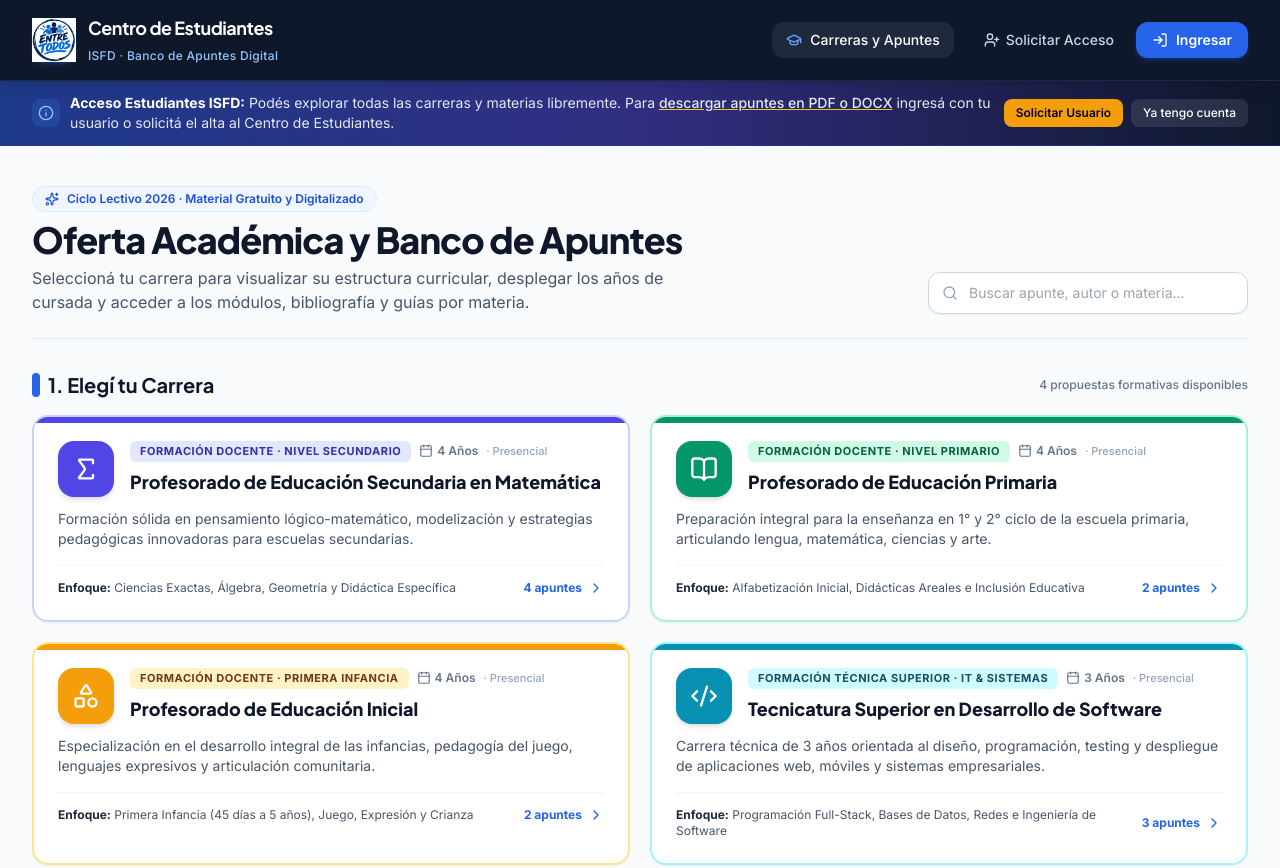
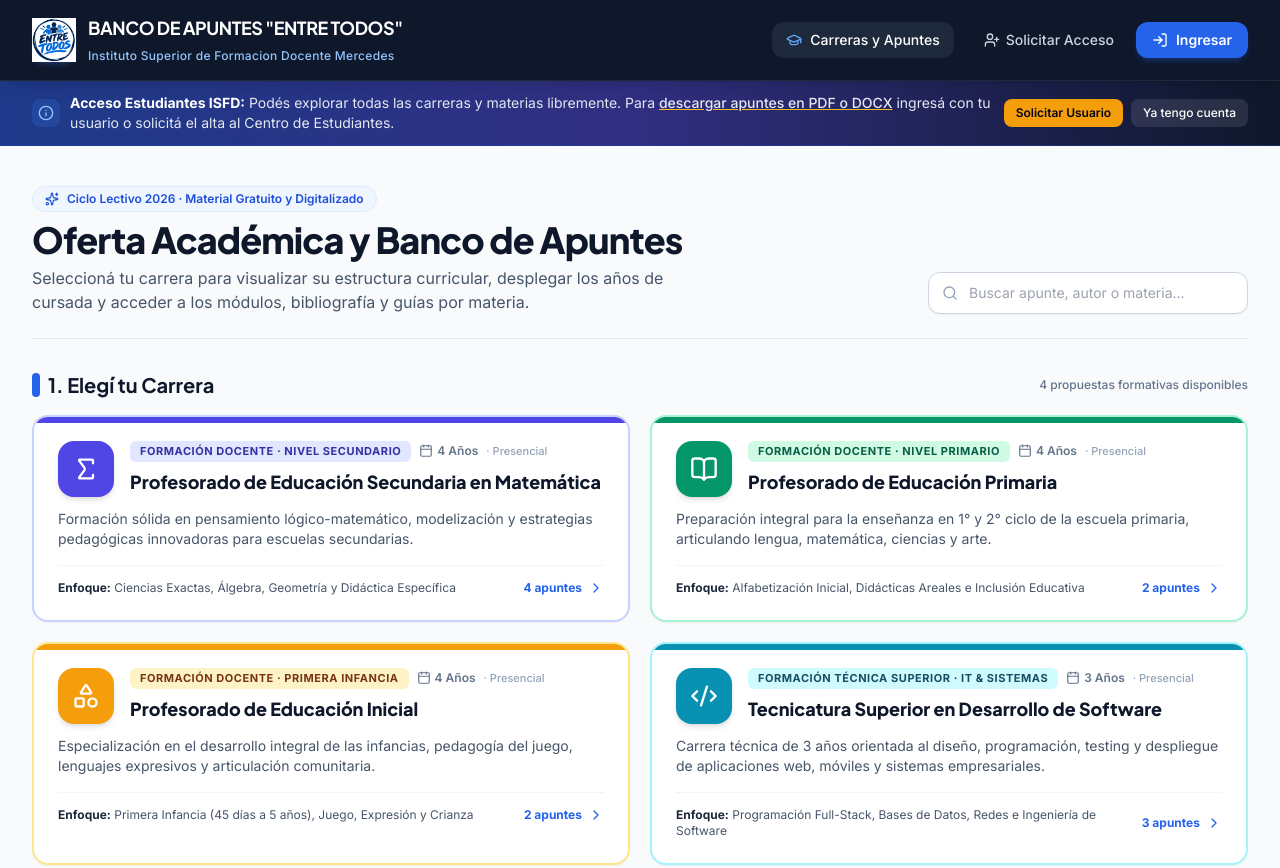
Before and after one commit to santiagoponcedeleon0021-art/isfd-centro-estudiantes, a plain HTML site: page index.html in a window 1280 px wide. Shown: the top 868 px of the page. Drawn offline with nearby package versions, Linux system fonts and the light colour scheme.

Commit message:
Update index.html

```diff
--- a/index.html
+++ b/index.html
@@ -77,10 +77,10 @@
                     </div>
                     <div>
                         <span class="font-display font-bold text-base sm:text-lg tracking-tight block leading-none text-white">
-                            Centro de Estudiantes
+                            BANCO DE APUNTES "ENTRE TODOS"
                         </span>
                         <span class="text-xs text-blue-300 font-medium tracking-wide">
-                            ISFD · Banco de Apuntes Digital
+                            Instituto Superior de Formacion Docente Mercedes
                         </span>
                     </div>
                 </div>
```
